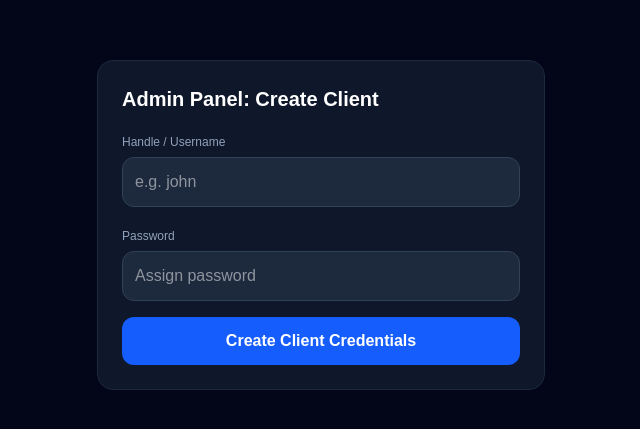
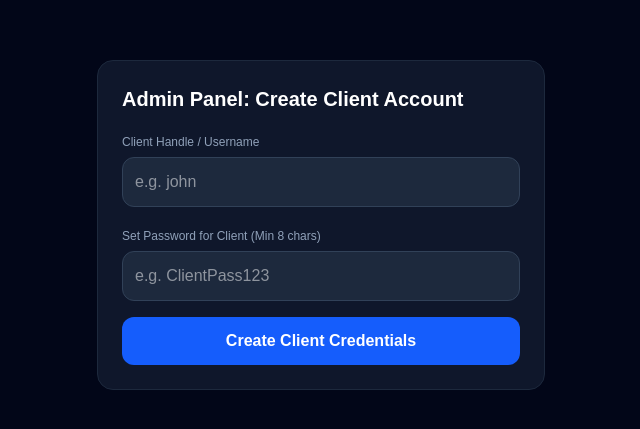
Before and after one commit to michu846/nexxconnect, a Next.js app: page /admin in a window 1280 px wide. Shown: the part 175-604 px from the top of the page, without its empty margins (319-959 px from the left). Built offline with nearby package versions, Linux system fonts and the light colour scheme.

Commit message:
Improve frontend error handling in admin page

```diff
--- a/app/admin/page.tsx
+++ b/app/admin/page.tsx
@@ -11,32 +11,36 @@ export default function AdminPage() {
     e.preventDefault();
     setLoading(true);
 
+    try {
       const res = await fetch('/api/admin/create-user', {
         method: 'POST',
         headers: { 'Content-Type': 'application/json' },
         body: JSON.stringify({ handle, password }),
       });
 
-    const data = await res.json();
+      const data = await res.json().catch(() => null);
 
-    if (res.ok) {
-      alert(`Client account created successfully!\n\nHandle: ${data.handle}\nPassword: ${password}`);
+      if (res.ok && data?.success) {
+        alert(`Account created successfully!\n\nHandle: ${data.handle}\nPassword: ${password}`);
         setHandle('');
         setPassword('');
       } else {
-      alert('Error creating account: ' + data.error);
+        alert(`Error: ${data?.error || `Server responded with status ${res.status}`}`);
       }
-
+    } catch (err: any) {
+      alert(`Client Network Error: ${err.message || 'Failed to reach API endpoint'}`);
+    } finally {
       setLoading(false);
+    }
   };
 
   return (
     <div className="min-h-screen bg-slate-950 text-white flex items-center justify-center p-4">
       <form onSubmit={handleCreateClient} className="w-full max-w-md bg-slate-900 border border-slate-800 p-6 rounded-2xl space-y-4">
-        <h1 className="text-xl font-bold">Admin Panel: Create Client</h1>
+        <h1 className="text-xl font-bold">Admin Panel: Create Client Account</h1>
 
         <div>
-          <label className="text-xs text-slate-400">Handle / Username</label>
+          <label className="text-xs text-slate-400">Client Handle / Username</label>
           <input
             type="text"
             placeholder="e.g. john"
@@ -48,10 +52,10 @@ export default function AdminPage() {
         </div>
 
         <div>
-          <label className="text-xs text-slate-400">Password</label>
+          <label className="text-xs text-slate-400">Set Password for Client (Min 8 chars)</label>
           <input
             type="text"
-            placeholder="Assign password"
+            placeholder="e.g. ClientPass123"
             value={password}
             onChange={(e) => setPassword(e.target.value)}
             required
```
Lines whose indentation alone changed are shown as unchanged.
